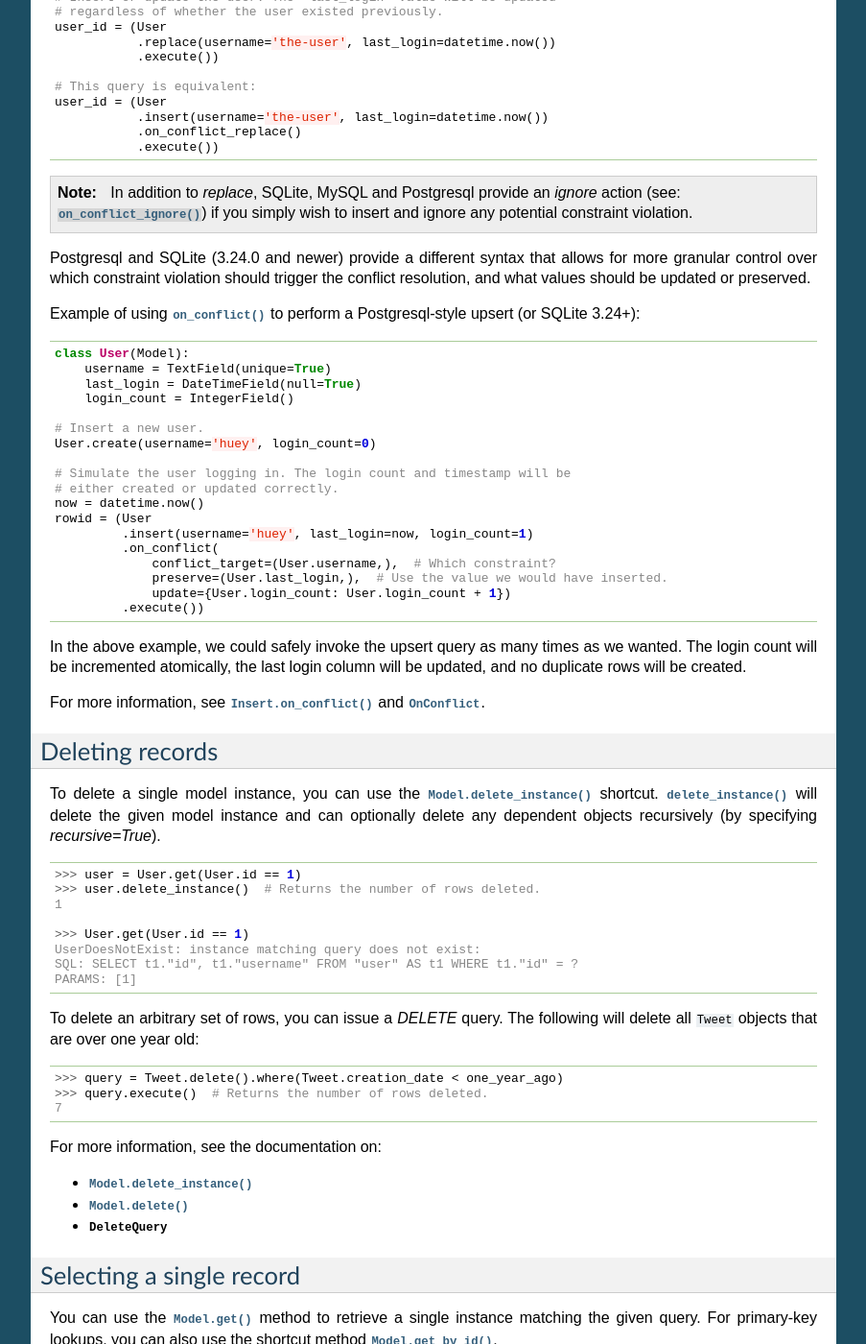
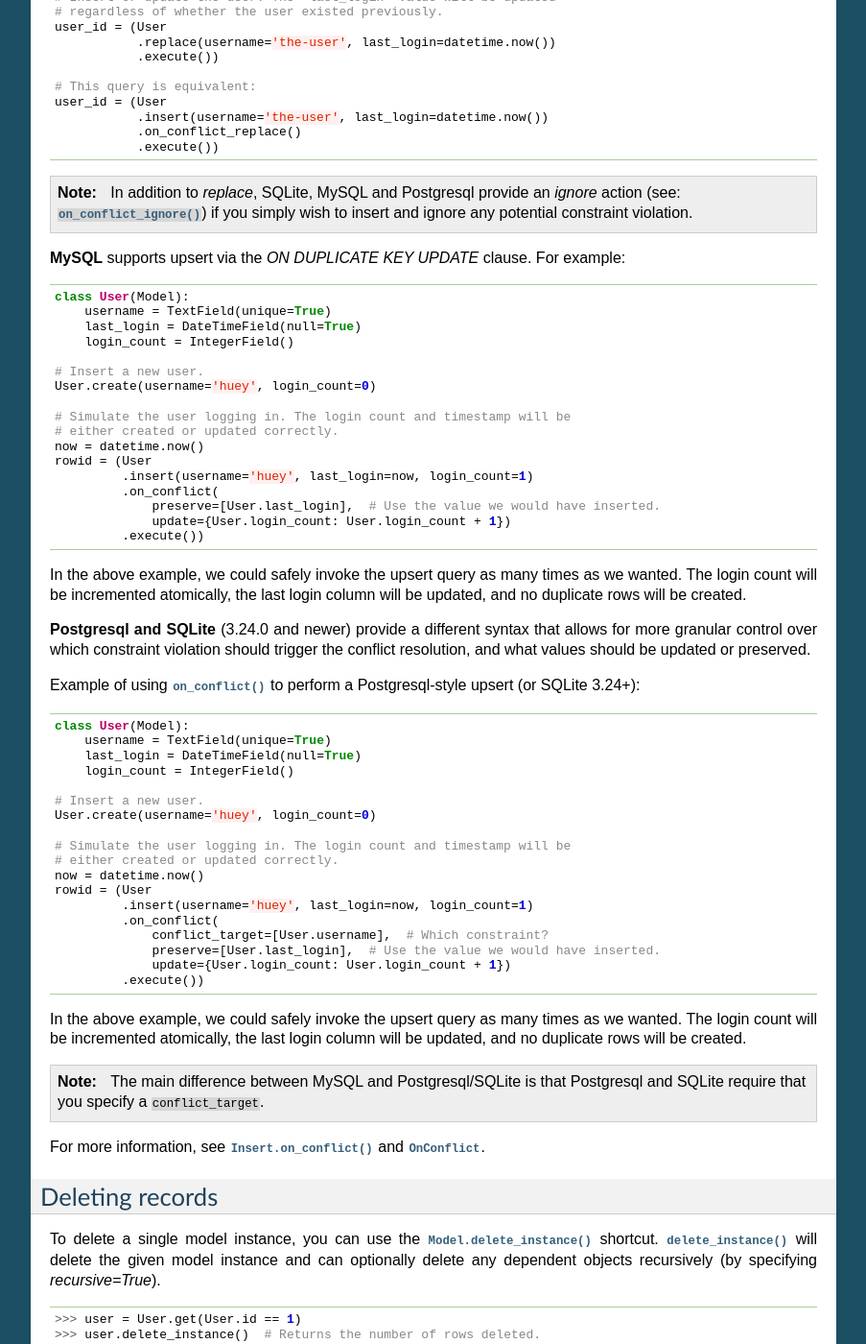
Before and after one commit to coleifer/peewee, a Sphinx documentation site: the page built from docs/peewee/querying.rst, in a window 1280 px wide and 1400 px high, scrolled down 4141 px. Shown: the whole window at 96% size, without its empty margins (198-1101 px from the left). Built offline with Sphinx 7.4.7, drawn with Linux system fonts in a browser that asks for light colours; pages that are not in the unit, such as notebooks, are missing from menus; some of the changed text lies outside the part shown.

Commit message:
Improve upsert tests, add info on MySQL upsert.

```diff
--- a/docs/peewee/querying.rst
+++ b/docs/peewee/querying.rst
@@ -127,7 +127,7 @@ tuples or dictionaries to insert.
     # Fastest.
     MyModel.insert_many(data_source).execute()
 
-    # Fastest using tuples and specifying the fields being inserted.
+    # We can also use tuples and specify the fields being inserted.
     fields = [MyModel.field1, MyModel.field2]
     data = [('val1-1', 'val1-2'),
             ('val2-1', 'val2-2'),
@@ -298,12 +298,8 @@ Example of using :py:meth:`~Model.replace` and :py:meth:`~Insert.on_conflict_rep
     action (see: :py:meth:`~Insert.on_conflict_ignore`) if you simply wish to
     insert and ignore any potential constraint violation.
 
-Postgresql and SQLite (3.24.0 and newer) provide a different syntax that allows
-for more granular control over which constraint violation should trigger the
-conflict resolution, and what values should be updated or preserved.
-
-Example of using :py:meth:`~Insert.on_conflict` to perform a Postgresql-style
-upsert (or SQLite 3.24+):
+**MySQL** supports upsert via the *ON DUPLICATE KEY UPDATE* clause. For
+example:
 
 .. code-block:: python
 
@@ -321,14 +317,49 @@ upsert (or SQLite 3.24+):
     rowid = (User
              .insert(username='huey', last_login=now, login_count=1)
              .on_conflict(
-                 conflict_target=(User.username,),  # Which constraint?
-                 preserve=(User.last_login,),  # Use the value we would have inserted.
+                 preserve=[User.last_login],  # Use the value we would have inserted.
                  update={User.login_count: User.login_count + 1})
              .execute())
 
 In the above example, we could safely invoke the upsert query as many times as
 we wanted. The login count will be incremented atomically, the last login
 column will be updated, and no duplicate rows will be created.
+
+**Postgresql and SQLite** (3.24.0 and newer) provide a different syntax that
+allows for more granular control over which constraint violation should trigger
+the conflict resolution, and what values should be updated or preserved.
+
+Example of using :py:meth:`~Insert.on_conflict` to perform a Postgresql-style
+upsert (or SQLite 3.24+):
+
+.. code-block:: python
+
+    class User(Model):
+        username = TextField(unique=True)
+        last_login = DateTimeField(null=True)
+        login_count = IntegerField()
+
+    # Insert a new user.
+    User.create(username='huey', login_count=0)
+
+    # Simulate the user logging in. The login count and timestamp will be
+    # either created or updated correctly.
+    now = datetime.now()
+    rowid = (User
+             .insert(username='huey', last_login=now, login_count=1)
+             .on_conflict(
+                 conflict_target=[User.username],  # Which constraint?
+                 preserve=[User.last_login],  # Use the value we would have inserted.
+                 update={User.login_count: User.login_count + 1})
+             .execute())
+
+In the above example, we could safely invoke the upsert query as many times as
+we wanted. The login count will be incremented atomically, the last login
+column will be updated, and no duplicate rows will be created.
+
+.. note::
+    The main difference between MySQL and Postgresql/SQLite is that Postgresql
+    and SQLite require that you specify a ``conflict_target``.
 
 For more information, see :py:meth:`Insert.on_conflict` and
 :py:class:`OnConflict`.
```
Also changed, not shown: other parts of docs/peewee/querying.rst (+2 -2 lines), 1 other file.
